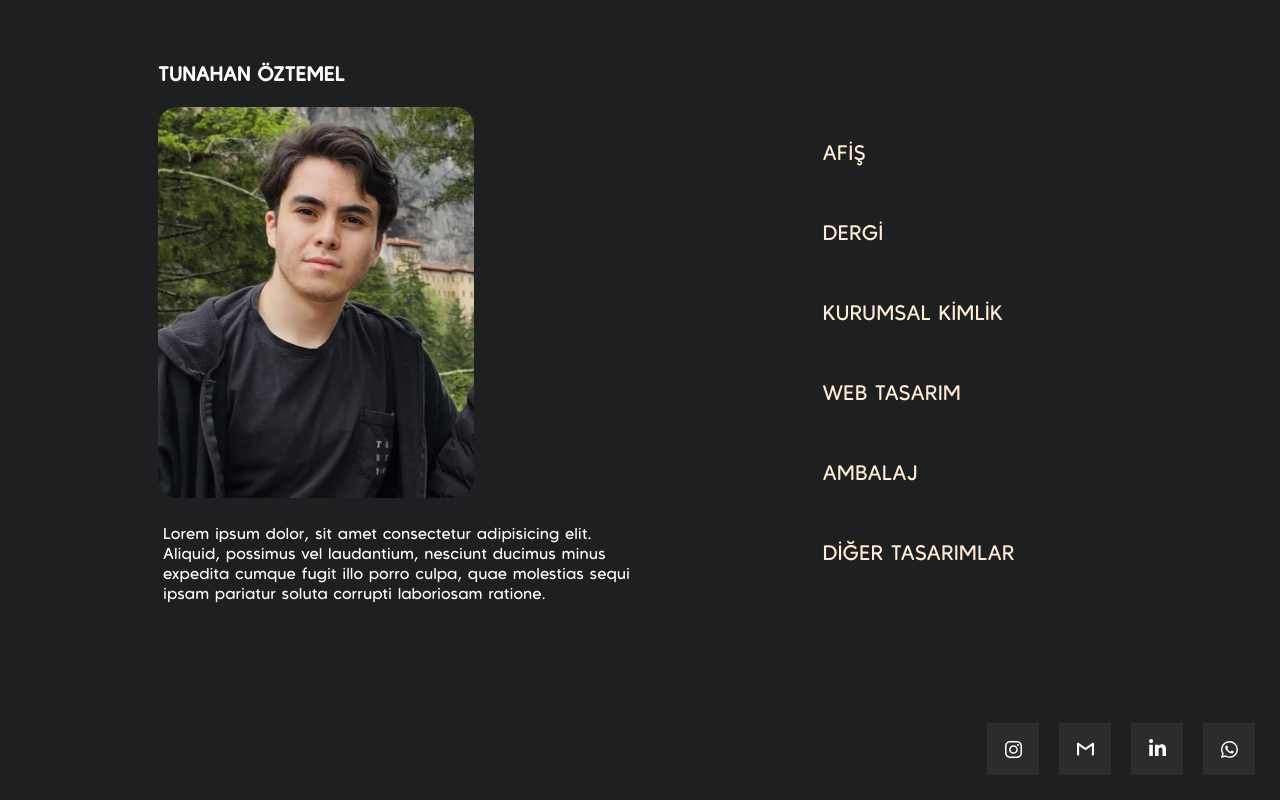
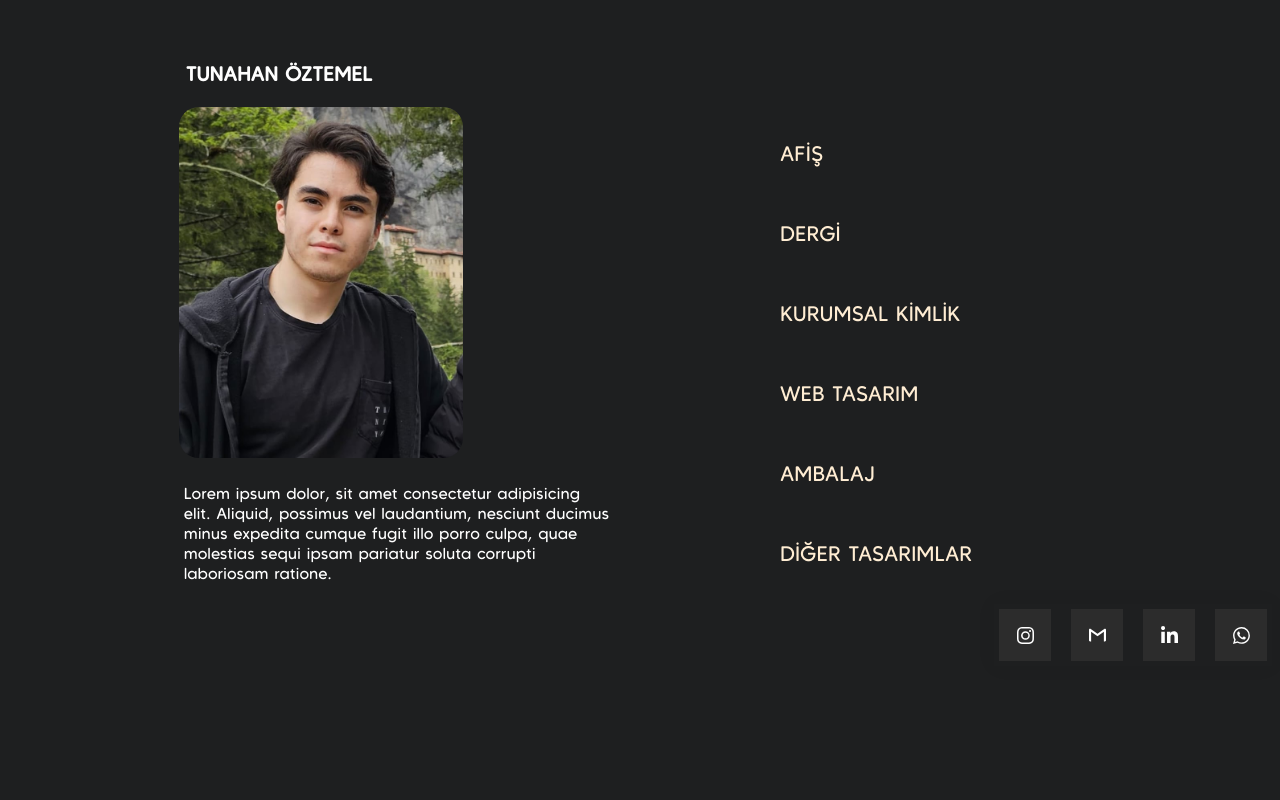
Before and after one commit to tunahanoztemel/tunahanoztemel.github.io, a plain HTML site: page index.html in a window 1280 px wide. Drawn offline with Linux system fonts and the light colour scheme.

Commit message:
Update style.css

```diff
--- a/style.css
+++ b/style.css
@@ -14,25 +14,26 @@ body {
 
 .all {
   margin-top: 40px;
+  width: 90%;
 }
 
 .baslık {
     color: white;
     font-size: 10px;
     font-weight: bold;
-    margin-left: 143px;
+    margin-left: 15%;
     padding: 7px;
 
 }
 
 .cointainer {
     display: flex;
-    margin-top: 10px;
+    margin-top: 1%;
 }
 
 .left{
-  margin-top: -10px;
-    margin-left: 150px;
+  margin-top: -1%;
+    margin-left: 15%;
     max-width: 50%;
 }
 
@@ -112,7 +113,8 @@ a.btn {
 
 
   footer {
-    position: fixed;
+    display: flex;
+    justify-content: end;
     bottom: 20px;
     right: 20px;
   }
```
